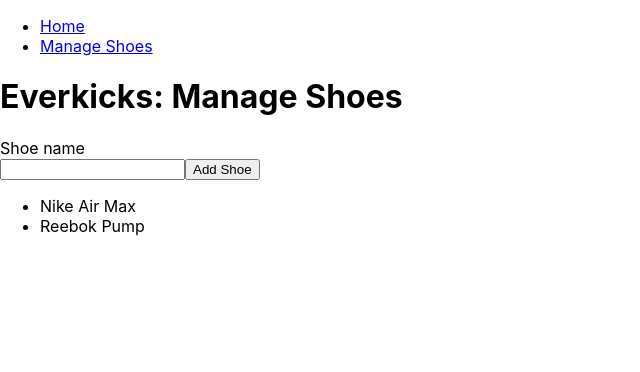
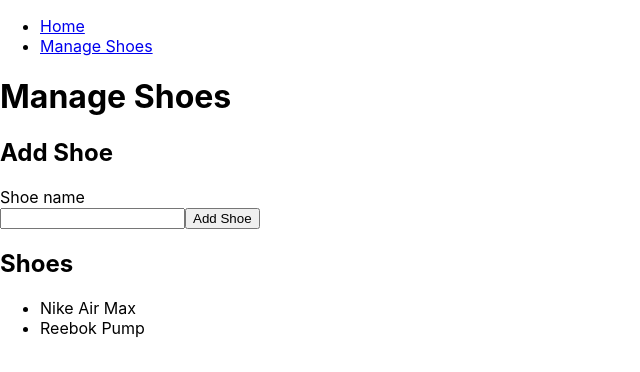
Before and after one commit to coryhouse/everkicks, a React (Create React App) app: page /admin/shoes in a window 1280 px wide. Shown: the top 372 px of the page, without its empty margins (0-640 px from the left). Built offline with nearby package versions, Linux system fonts and the light colour scheme.

Commit message:
Improve markup

```diff
--- a/src/ManageShoes.tsx
+++ b/src/ManageShoes.tsx
@@ -12,8 +12,10 @@ export default function ManageShoes({ shoes, setShoes }: ManageShoesProps) {
 
   return (
     <>
-      <h1>Everkicks: Manage Shoes</h1>
+      <h1>Manage Shoes</h1>
 
+      <section>
+        <h2>Add Shoe</h2>
         <form
           onSubmit={(event) => {
             event.preventDefault(); // Hey browser, don't post back
@@ -31,12 +33,16 @@ export default function ManageShoes({ shoes, setShoes }: ManageShoesProps) {
           />
           <button type="submit">Add Shoe</button>
         </form>
+      </section>
 
+      <section>
+        <h2>Shoes</h2>
         <ul>
           {shoes.map((shoe) => (
             <li>{shoe}</li>
           ))}
         </ul>
+      </section>
     </>
   );
 }
```
Lines whose indentation alone changed are shown as unchanged.
